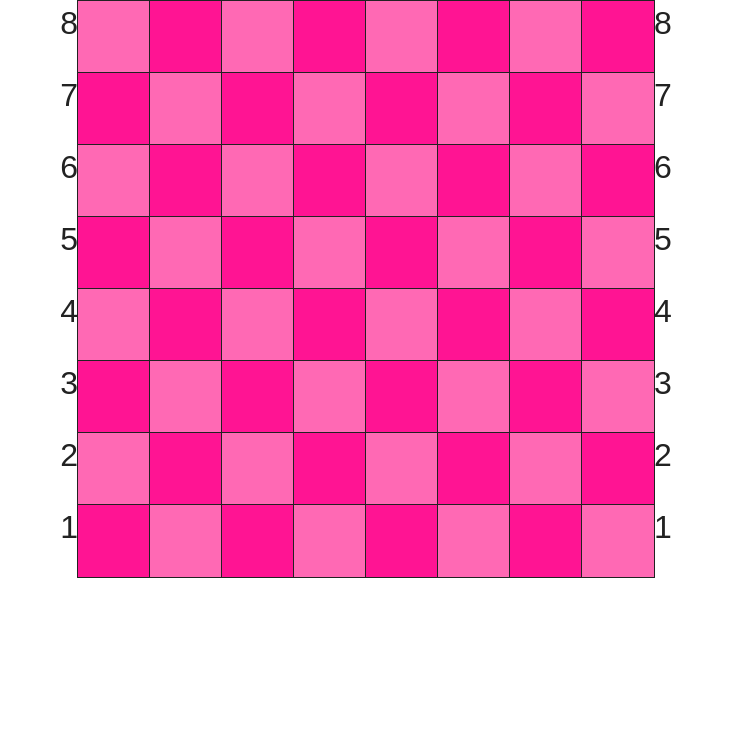
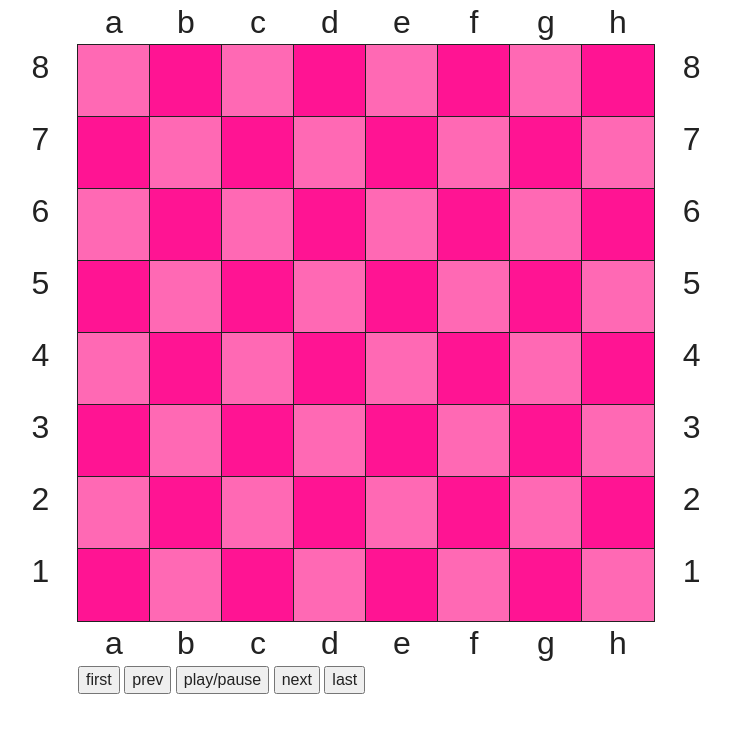
Before and after one commit to JessyRiordan/TIY-Chessboard, a website: page index.html in a window 1280 px wide. Shown: the whole page, without its empty margins (274-1005 px from the left). Drawn offline with Linux system fonts and the light colour scheme.

Commit message:
my chessboard has letters and numbers

```diff
--- a/css/main.css
+++ b/css/main.css
@@ -95,7 +95,6 @@ textarea {
    Author's custom styles
    ========================================================================== */
    .container {
-       border: 1px solid;
        width: 80%; margin: 0 auto;
        min-width: 1in;
        max-width: 6in;
@@ -104,6 +103,15 @@ textarea {
    .chessboard {
      position: relative;
    }
+
+   .heading .letters {
+       margin: 0; padding: 0;
+       display: inline-block;
+       width: 12.5%;
+       float: left;
+       font-size: 200%;
+       text-align: center;
+     }
 
    .chessboard .row {
      margin: 0; padding: 0;
@@ -118,9 +126,11 @@ textarea {
    }
 
    .chessboard .row::before {
+     margin-right: 5%;
      right: 100%;
    }
    .chessboard .row::after {
+     margin-left: 5%;
      left: 100%;
    }
 
@@ -180,6 +190,10 @@ textarea {
    }
 
    .square:nth-child(even) {
+     background-color: deeppink;
+   }
+
+   .buttons buttons{
      background-color: deeppink;
    }
 
--- a/index.html
+++ b/index.html
@@ -21,6 +21,16 @@
 
     </style>
     <main class="container">
+      <div class="heading">
+        <div class="letters">a</div>
+        <div class="letters">b</div>
+        <div class="letters">c</div>
+        <div class="letters">d</div>
+        <div class="letters">e</div>
+        <div class="letters">f</div>
+        <div class="letters">g</div>
+        <div class="letters">h</div>
+      </div>
       <div class="chessboard">
         <ul class="row rank-8">
           <li class="square file-a"></li>
@@ -103,6 +113,22 @@
           <li class="square file-h"></li>
         </ul>
       </div>
+      <div class="heading">
+        <div class="letters">a</div>
+        <div class="letters">b</div>
+        <div class="letters">c</div>
+        <div class="letters">d</div>
+        <div class="letters">e</div>
+        <div class="letters">f</div>
+        <div class="letters">g</div>
+        <div class="letters">h</div>
+      </div>
+      <div class="buttons">
+        <button>first</button>
+        <button>prev</button>
+        <button>play/pause</button>
+        <button>next</button>
+        <button>last</button>
     </main>
 
 </body>
```
